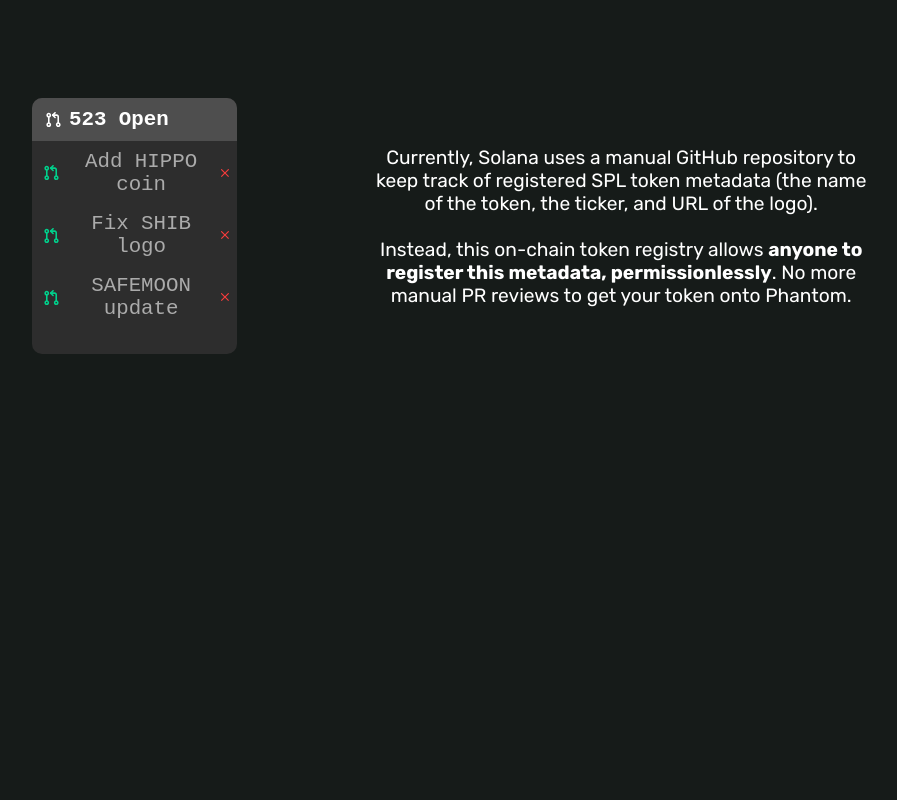
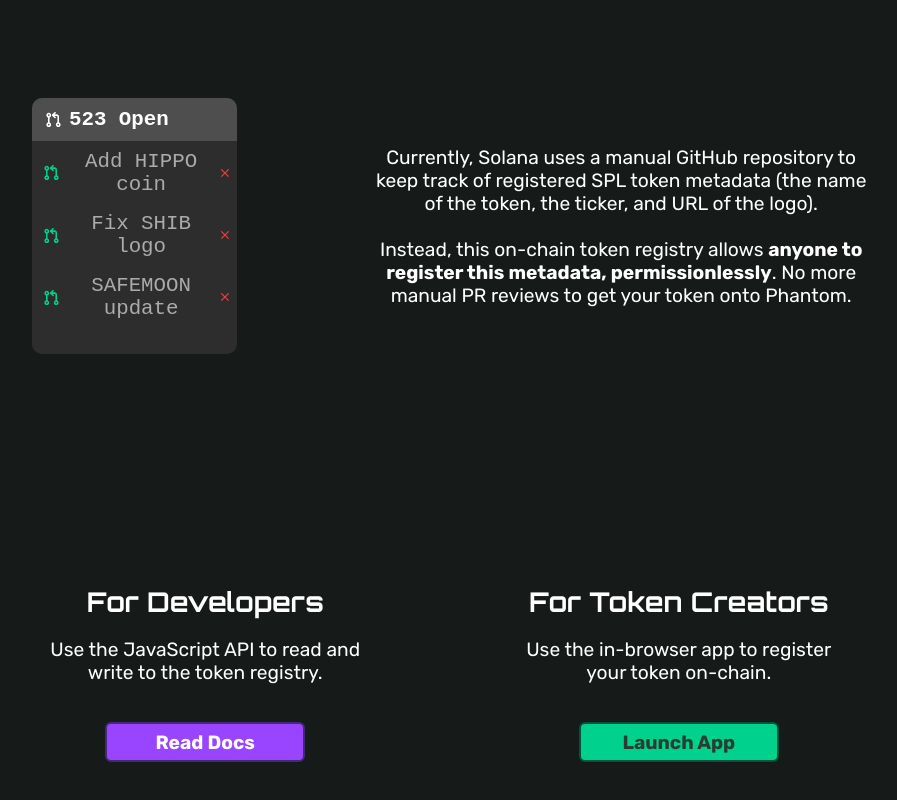
Before and after one commit to ChrisBender/solana-token-registry, a React (Create React App) app in the folder client/: page / in a window 1280 px wide. Shown: the part 883-1683 px from the top of the page, without its empty margins (198-1095 px from the left). Before the commit the page ends 1621 px from the top, so only its background shows below. Built offline with nearby package versions, Linux system fonts and the light colour scheme.

Commit message:
Added CallToAction.

```diff
--- a/client/src/Homepage.tsx
+++ b/client/src/Homepage.tsx
@@ -69,7 +69,13 @@
 class MainTextAndIllustration extends React.Component {
   render() {
     return (
-      <Flex w="100%" alignItems="center" justifyContent="center" pt="12%" flexWrap="wrap">
+      <Flex
+        w="100%"
+        alignItems="center"
+        justifyContent="center"
+        pt={["25%", "12%"]}
+        flexWrap="wrap"
+      >
         <Box w={["100%", "30%"]} m={["0 5% 0 5%", "0 8% 0 0"]}>
           <Text fontFamily="Orbitron" fontWeight="bold" fontSize={["2em", "3.8em"]}>
             All Solana tokens.<br />In one place.
@@ -134,7 +140,7 @@
         w="100%"
         alignItems="center"
         justifyContent="center"
-        pt={["18%", "12%"]}
+        pt={["40%", "12%"]}
         flexDirection={["column-reverse", "row"]}
       >
         <Box w={["100%", "20%"]} mr={["0", "8%"]}>
@@ -173,10 +179,63 @@
   }
 }
 
+function CallToActionBox(props: any) {
+  const ButtonWrapper = props.buttonWrapper;
+  return (
+      <Flex
+        w={["80%", "25%"]}
+        m={["35% 6% 25% 6%", "0 6% 35% 6%"]}
+        flexDirection="column"
+        alignItems="center"
+      >
+        <Text fontFamily="Orbitron" fontWeight="bold" fontSize={["1.3em", "1.7em"]}>
+          {props.mainText}
+        </Text>
+        <Text pt="6%" pb="12%" fontSize={["1.0em", "1.2em"]}>
+          {props.subText}
+        </Text>
+        <ButtonWrapper {...props.buttonWrapperProps}>
+          <Button
+            variant={props.buttonVariant}
+            fontSize={["1.0em", "1.2em"]}
+            w={["150px", "200px"]}
+          >
+            {props.buttonText}
+          </Button>
+        </ButtonWrapper>
+      </Flex>
+  );
+}
+
 class CallToAction extends React.Component {
   render() {
     return (
-      null
+      <Flex
+        w="100%"
+        pt={["24%", "18%"]}
+        alignItems="center"
+        justifyContent="center"
+        flexWrap="wrap"
+      >
+        <CallToActionBox
+          buttonWrapper={Link}
+          buttonWrapperProps={
+            {href: "https://github.com/ChrisBender/solana-token-registry", isExternal: true}
+          }
+          mainText="For Developers"
+          subText="Use the JavaScript API to read and write to the token registry."
+          buttonText="Read Docs"
+          buttonVariant="read-docs"
+        />
+        <CallToActionBox
+          buttonWrapper={RouterLink}
+          buttonWrapperProps={{to: "/app"}}
+          mainText="For Token Creators"
+          subText="Use the in-browser app to register your token on-chain."
+          buttonText="Launch App"
+          buttonVariant="launch-app"
+        />
+      </Flex>
     );
   }
 }
@@ -186,7 +245,7 @@
     return (
       <Box>
         <Header />
-        <Box pt={["10vh", "7vh"]} pb="30%">
+        <Box pt={["10vh", "7vh"]}>
           <MainTextAndIllustration />
           <LearnMore />
           <Explainer />
@@ -195,21 +254,6 @@
       </Box>
     )
   }
-  //render() {
-  //  return (
-  //    <div className="registry">
-  //      <div className="explainer">
-  //        <div className="explainer-pr-illustration">
-  //        </div>
-  //        <div className="explainer-text">
-  //          Currently, Solana uses a manual GitHub repository to keep track of registered SPL token metadata (the name of the token, the ticker, and URL of the logo).<br /><br />Instead, this on-chain token registry allows <strong>anyone to register this metadata, permissionlessly</strong>. No more manual PR reviews to get your token onto Phantom.
-  //        </div>
-  //      </div>
-  //      <div className="call-to-action">
-  //      </div>
-  //    </div>
-  //  );
-  //}
 }
 
 export default Homepage;
--- a/client/src/index.tsx
+++ b/client/src/index.tsx
@@ -55,7 +55,11 @@
           color: "#293D35",
           backgroundColor: "#00D18C",
           border: "2px solid #025338",
-        }
+        },
+        "read-docs": {
+          backgroundColor: "#9945FF",
+          border: "2px solid #432976",
+        },
       }
     }
   }
```
